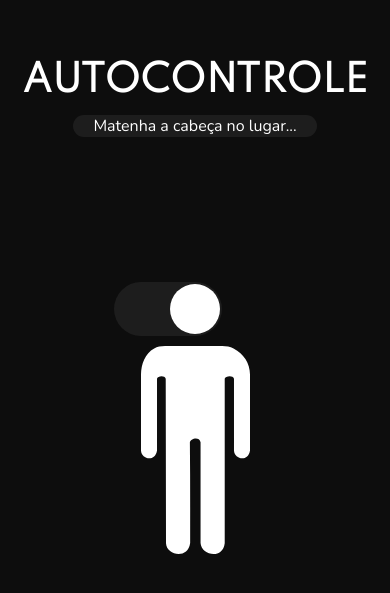
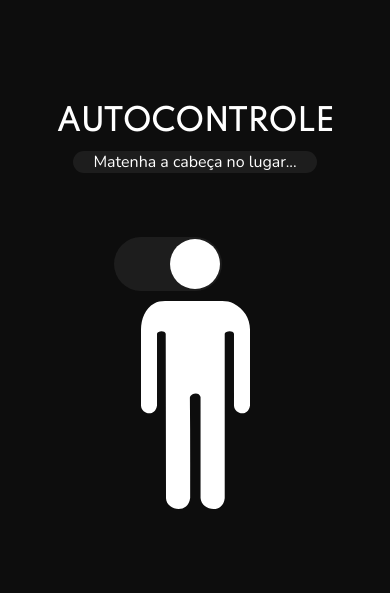
Before and after one commit to outroNavasconi/bxa_autocontrole, a plain HTML site: page index.html in a window 390 px wide. Shown: the part 113-706 px from the top of the page. Drawn offline with nearby package versions, Linux system fonts and the light colour scheme.

Commit message:
Um pequeno ajuste na responsividade

```diff
--- a/css/header.css
+++ b/css/header.css
@@ -1,3 +1,7 @@
+header {
+  margin-bottom: 4rem;
+}
+
 h1 {
   color: #ffffff;
   font-size: 2.25rem;
--- a/css/main.css
+++ b/css/main.css
@@ -1,5 +1,6 @@
 @import "header.css";
 @import "section.css";
+@import "responsividade.css";
 
 html, body, h1, span, p, section, div, img {
   margin: 0;
@@ -19,11 +20,5 @@ html, body {
   padding: 6.25rem 0;
   align-items: center;
   flex-direction: column;
-  justify-content: space-between;
+  justify-content: center;
 }
-
-@media (min-height: 800px) {
-  .container {
-    justify-content: space-around;
-  }
-}
--- /dev/null
+++ b/css/responsividade.css
@@ -0,0 +1,5 @@
+@media (max-width: 700px) {
+  h1 {
+    font-size: 1.8rem;
+  }
+}
```
